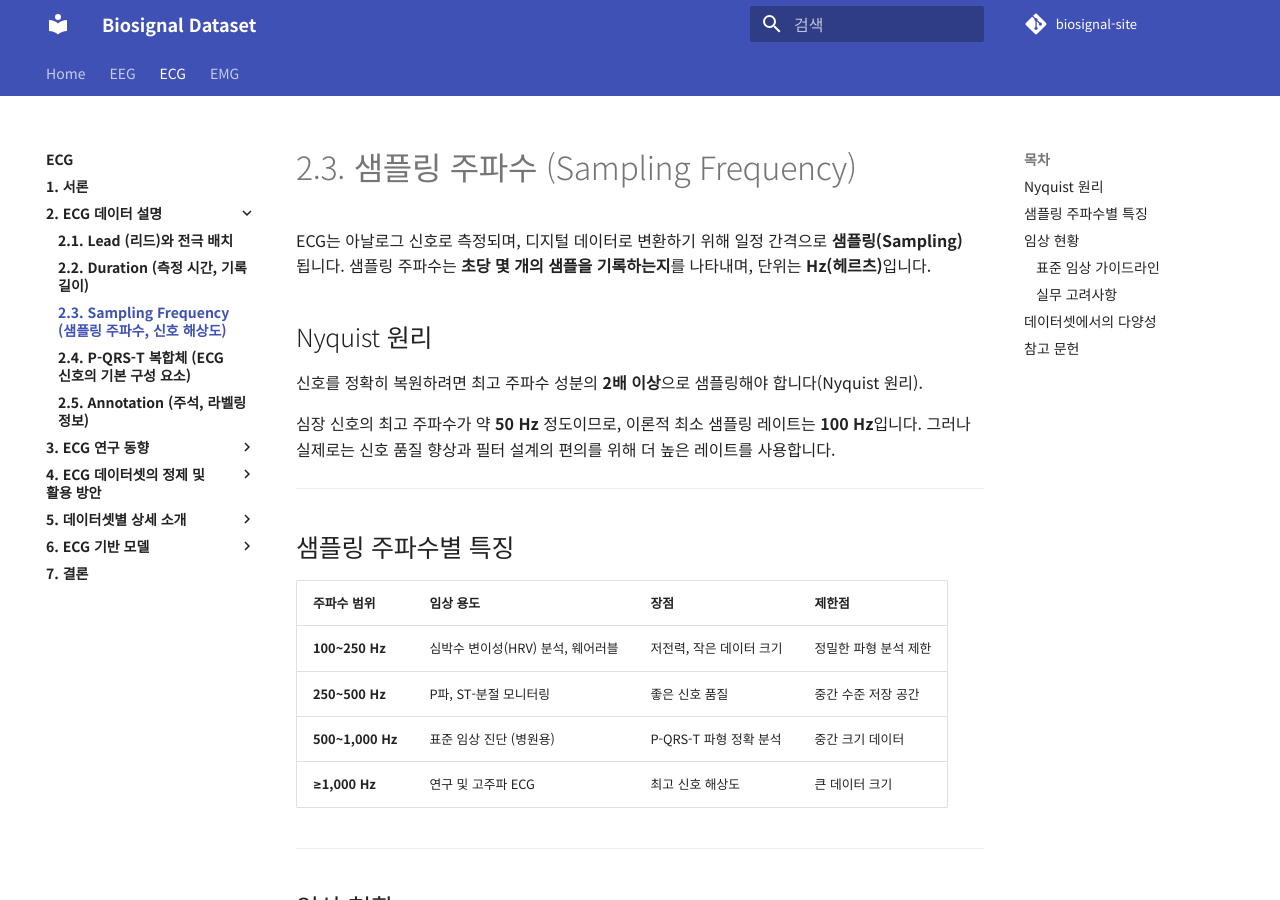
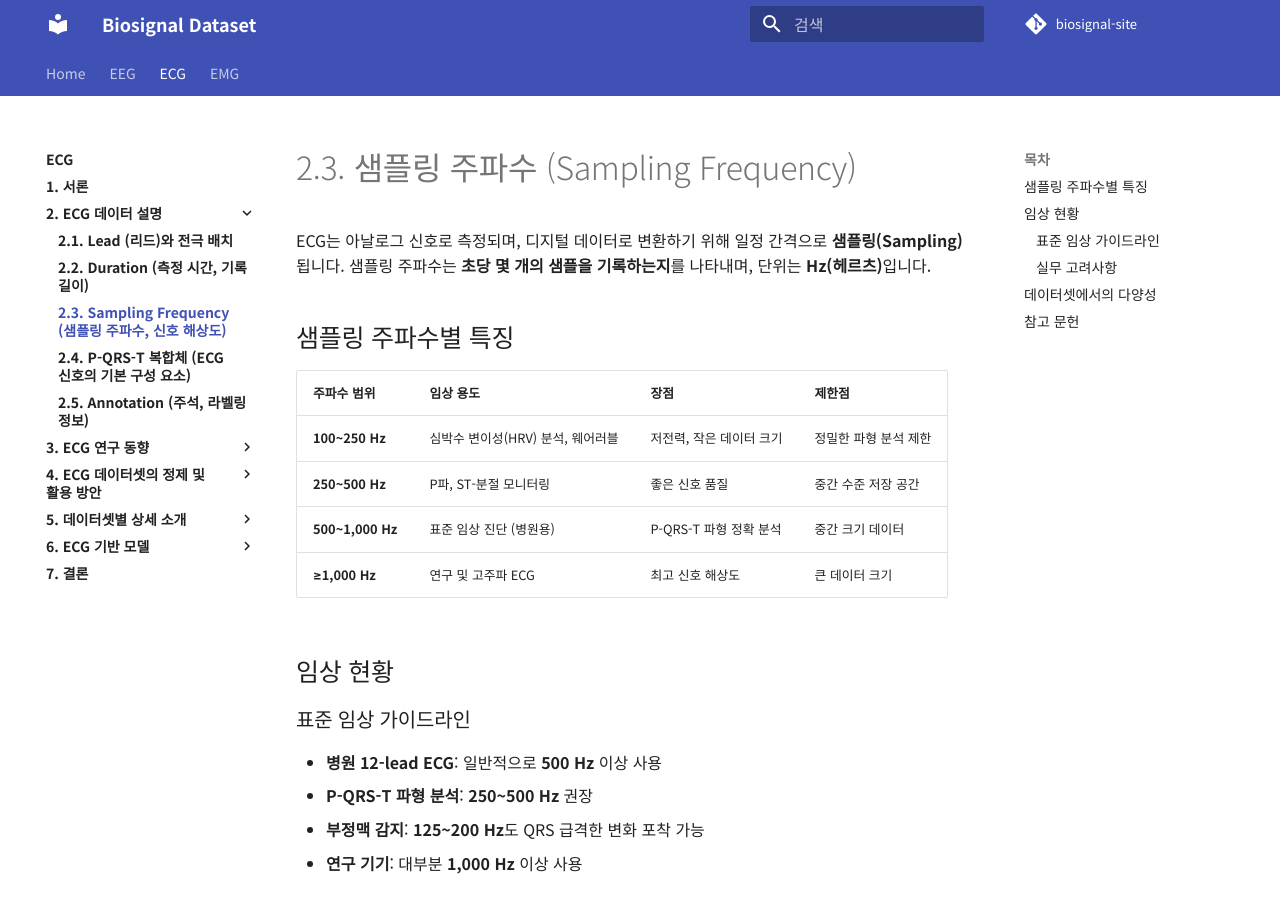
Before and after one commit to iwantjeonyeok/biosignal-site, an MkDocs documentation site: the page built from docs/ecg/2-ecg-데이터-설명/2-3-sampling-frequency-샘플링-주파수-신호-해상도.md, in a window 1280 px wide and 900 px high. Built offline with MkDocs 1.6.1 and Material for MkDocs 9.7.7, drawn with Linux system fonts in a browser that asks for light colours; comment, search, counter and statistics services are not loaded.

Commit message:
Update 2-3-sampling-frequency-샘플링-주파수-신호-해상도.md

```diff
--- a/docs/ecg/2-ecg-데이터-설명/2-3-sampling-frequency-샘플링-주파수-신호-해상도.md
+++ b/docs/ecg/2-ecg-데이터-설명/2-3-sampling-frequency-샘플링-주파수-신호-해상도.md
@@ -1,14 +1,6 @@
 # 2.3. 샘플링 주파수 (Sampling Frequency)
-
 ECG는 아날로그 신호로 측정되며, 디지털 데이터로 변환하기 위해 일정 간격으로 **샘플링(Sampling)**됩니다. 샘플링 주파수는 **초당 몇 개의 샘플을 기록하는지**를 나타내며, 단위는 **Hz(헤르츠)**입니다.
 
-## Nyquist 원리
-
-신호를 정확히 복원하려면 최고 주파수 성분의 **2배 이상**으로 샘플링해야 합니다(Nyquist 원리).
-
-심장 신호의 최고 주파수가 약 **50 Hz** 정도이므로, 이론적 최소 샘플링 레이트는 **100 Hz**입니다. 그러나 실제로는 신호 품질 향상과 필터 설계의 편의를 위해 더 높은 레이트를 사용합니다.
-
----
 
 ## 샘플링 주파수별 특징
 
@@ -19,7 +11,6 @@ ECG는 아날로그 신호로 측정되며, 디지털 데이터로 변환하기
 | **500~1,000 Hz** | 표준 임상 진단 (병원용) | P-QRS-T 파형 정확 분석 | 중간 크기 데이터 |
 | **≥1,000 Hz** | 연구 및 고주파 ECG | 최고 신호 해상도 | 큰 데이터 크기 |
 
----
 
 ## 임상 현황
 
@@ -35,7 +26,6 @@ ECG는 아날로그 신호로 측정되며, 디지털 데이터로 변환하기
 - R파 피크 위치 오류 (심박수 변이성 분석 왜곡)
 - 미세한 부정맥 패턴 미포착
 
----
 
 ## 데이터셋에서의 다양성
 
@@ -47,7 +37,6 @@ ECG는 아날로그 신호로 측정되며, 디지털 데이터로 변환하기
 
 머신러닝 모델 개발 시, 입력 신호의 샘플링 주파수가 다르면 **리샘플링(Resampling)** 전처리가 필수입니다.
 
----
 
 ## 참고 문헌
 
```
